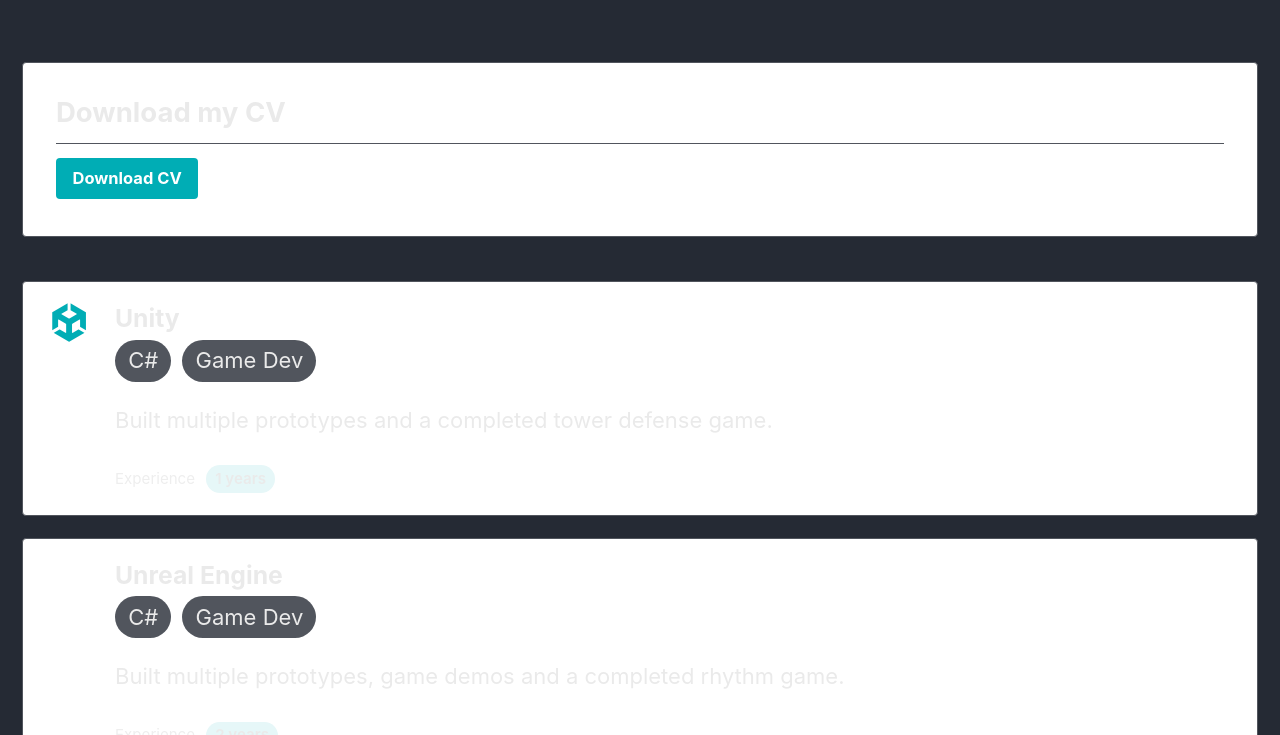
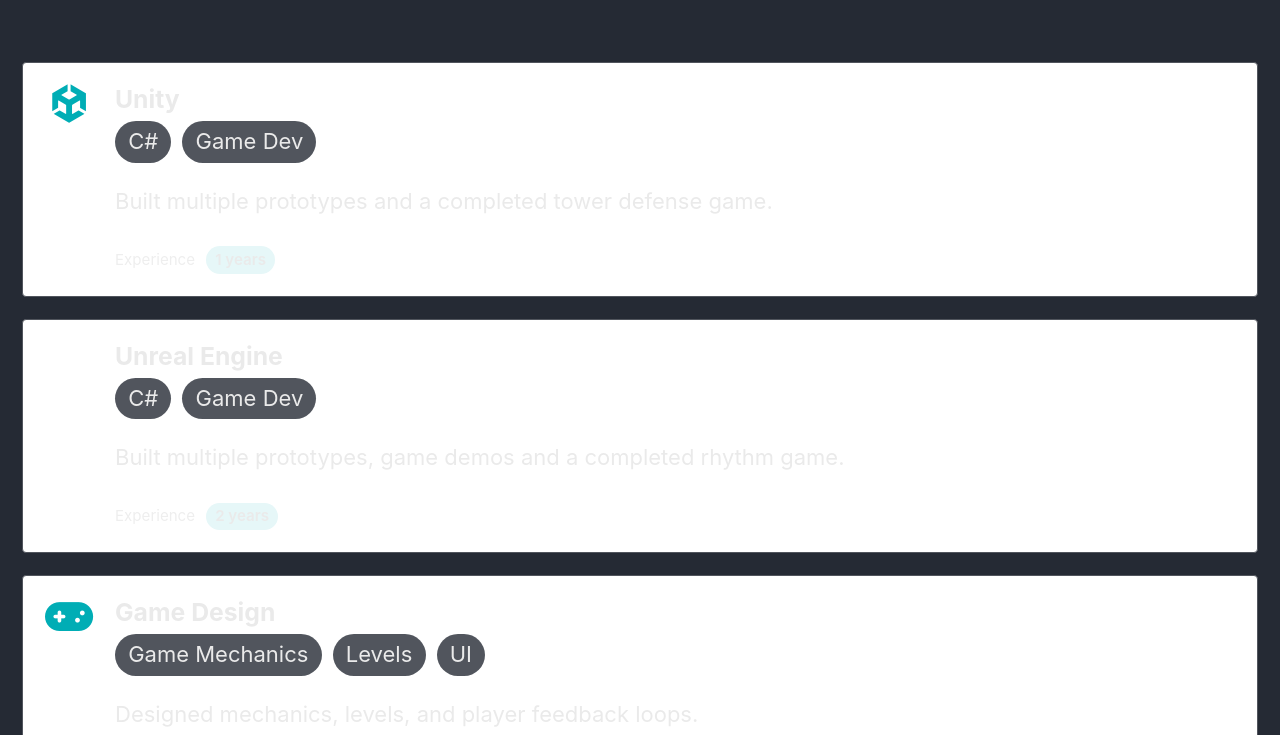
Before and after one commit to Sergeant-Salmon/Sergeant-Salmon.github.io, a Jekyll site: the page built from _pages/about-me.md, in a window 1280 px wide and 900 px high, scrolled down 879 px, cut to the strip 165-900 px from the top of the window. Built offline with Jekyll 4.4.1, drawn with Linux system fonts in a browser that asks for light colours.

Commit message:
Remove CV download section
Removed CV download section from about me page.

```diff
--- a/_pages/about-me.md
+++ b/_pages/about-me.md
@@ -48,11 +48,4 @@ skills:
 
 </div>
 
-{% include download
-  title="Download my CV"
-  url="/assets/downloads/Project-proposal.pdf"
-  button_label="Download CV"
-  download="Project-proposal.pdf"
-%}
-
 {% include skills skills=page.skills %}
```
